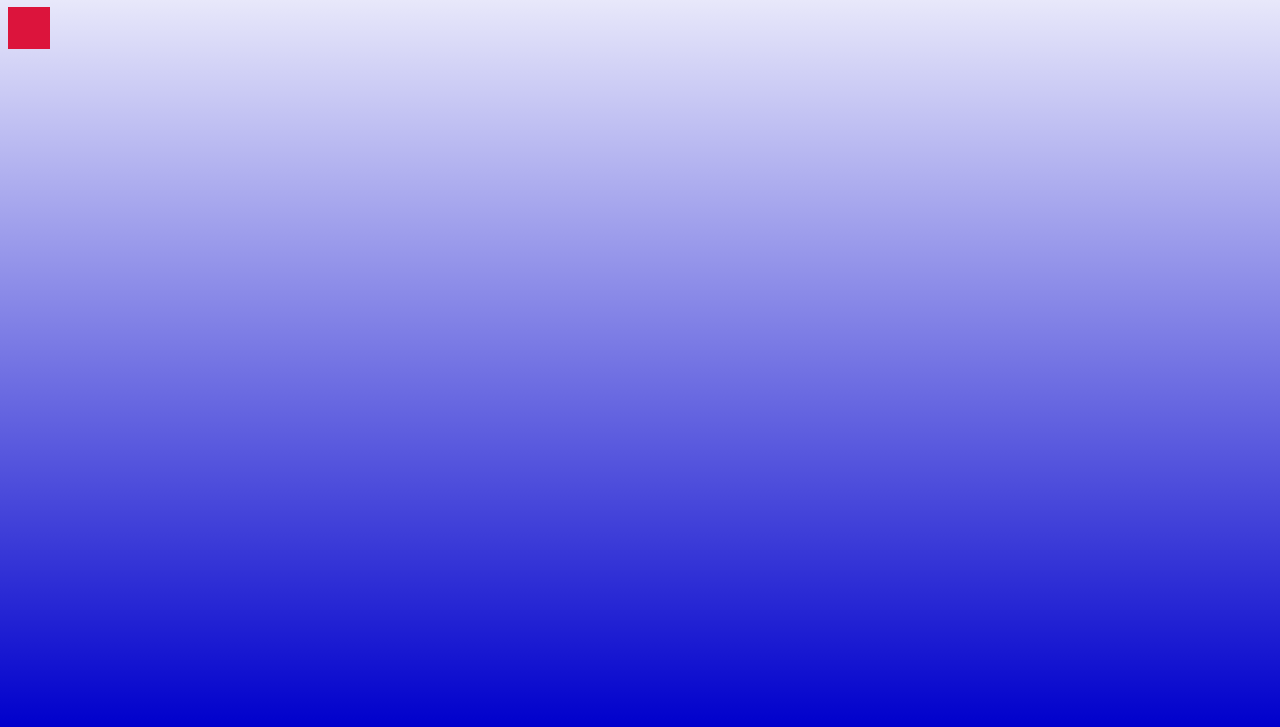
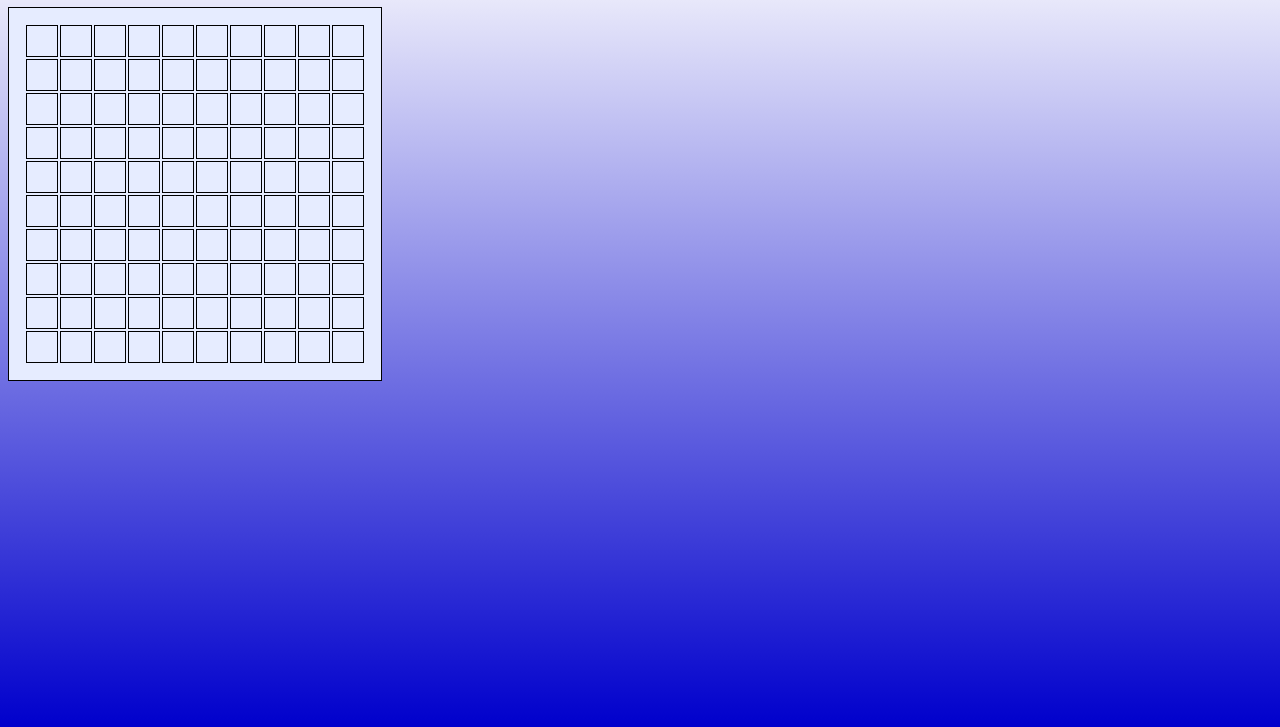
Before and after one commit to AgnieszkaKurek/BattleShipGame, a website built with webpack: page index.html in a window 1280 px wide. Shown: the part 73-800 px from the top of the page. Built offline with nearby package versions, Linux system fonts and the light colour scheme.

Commit message:
add sttle for table and removal of unnecessary elements

```diff
--- a/assets/style.css
+++ b/assets/style.css
@@ -3,11 +3,18 @@ html{
     background: linear-gradient(#fff, #0000cc);
 }
 body {
-    color: #000033;
     font-weight: bold;
     text-align: center;
 }
 
 table{
-    background-color: crimson;
+    table-layout: fixed;
+    background-color:  #e6ecff;
+
+
 }
+
+table, th, td {
+    border: 1px solid black;
+    padding: 15px;
+ }
--- a/index.html
+++ b/index.html
@@ -12,7 +12,6 @@
 <body>
     <diV id="container">
         <h1>Battle Ship</h1>
-        <p id="message"></p>
         <div id="board"></div>
     </diV>
     <script src="./scripts/main.js"></script>
--- a/src/boardRenderer.js
+++ b/src/boardRenderer.js
@@ -5,7 +5,6 @@ export class BoardRenderer {
     }
 
     initBoard() {
-
         let table = '';
         table += '<table ></table>';
         $('#board').html(table);
```
